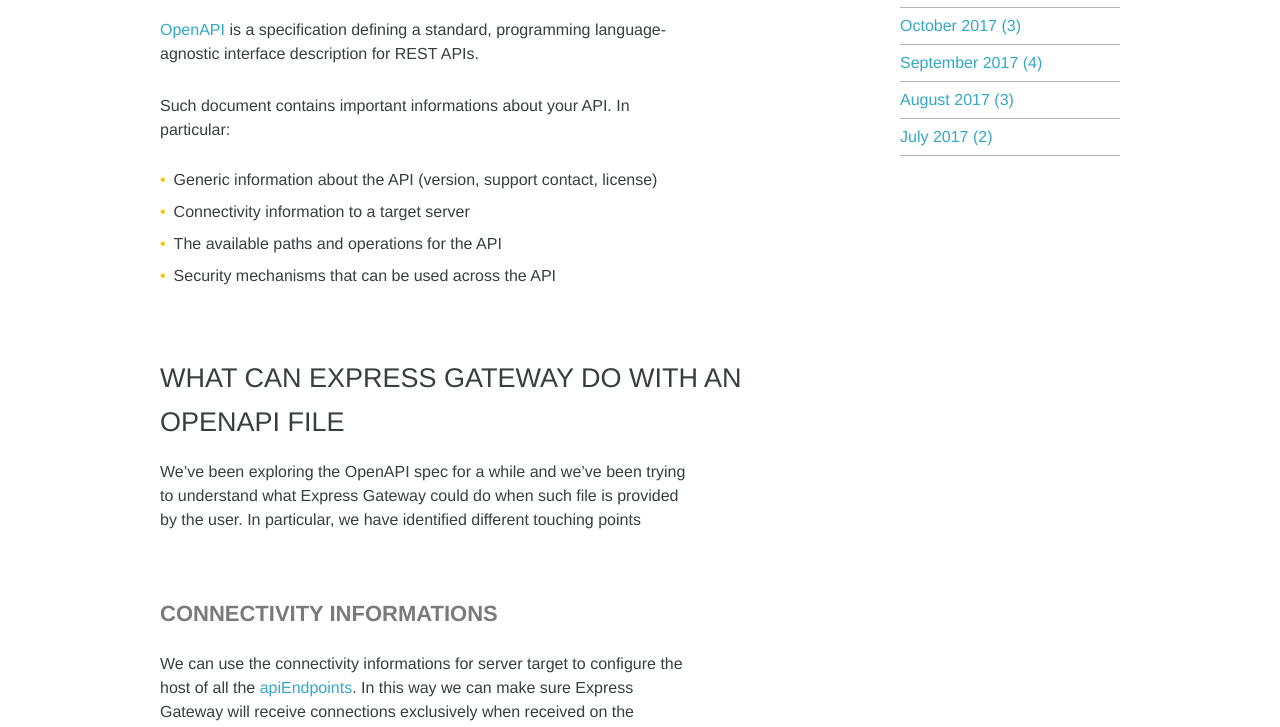
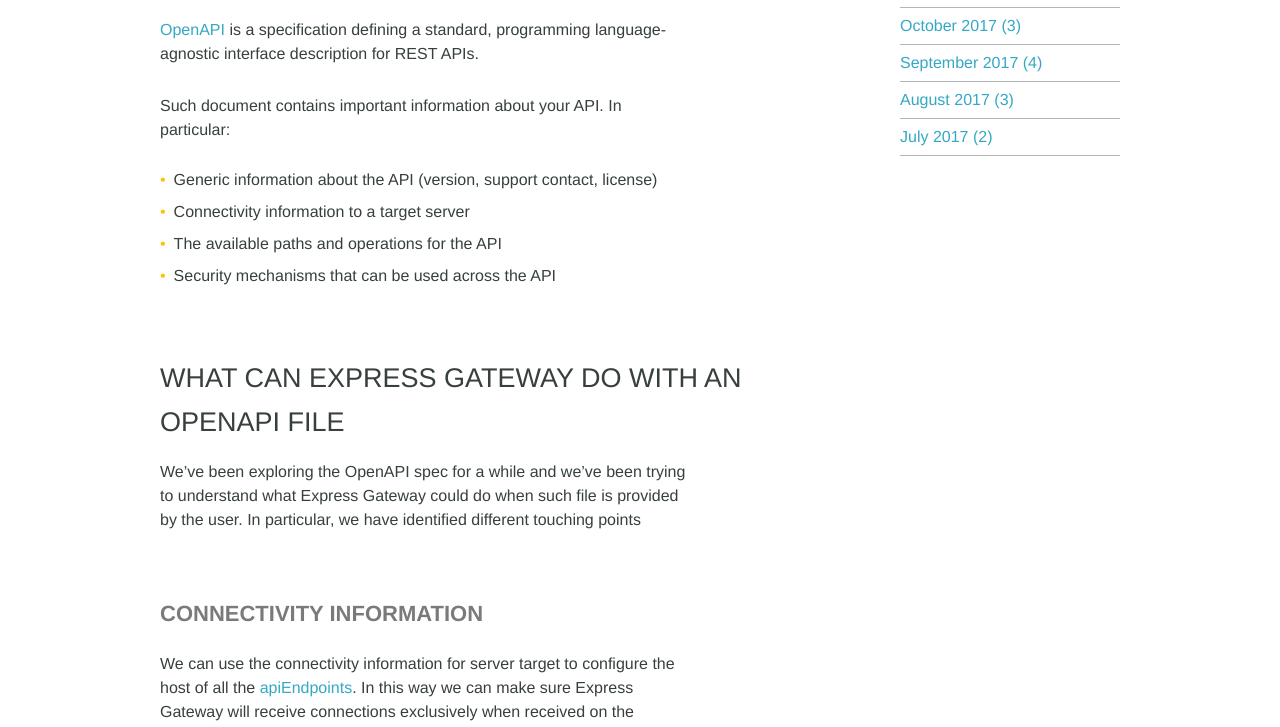
Before and after one commit to ExpressGateway/express-gateway.io, a Jekyll site: the page built from _posts/2018-08-14-openapi-support-eg.markdown, in a window 1280 px wide and 1400 px high. Shown: the part 659-1386 px from the top of the window. Built offline with Jekyll 4.4.1, drawn with Linux system fonts in a browser that asks for light colours; nearby versions of some CDN libraries; some web fonts are replaced; comment, search, counter and statistics services are not loaded.

Commit message:
Typo — it's information

```diff
--- a/_posts/2018-08-14-openapi-support-eg.markdown
+++ b/_posts/2018-08-14-openapi-support-eg.markdown
@@ -23,7 +23,7 @@
 
 [OpenAPI][openapi] is a specification defining a standard, programming language-agnostic interface description for REST APIs.
 
-Such document contains important informations about your API. In particular:
+Such document contains important information about your API. In particular:
 
 - Generic information about the API (version, support contact, license)
 - Connectivity information to a target server
@@ -35,9 +35,9 @@
 We've been exploring the OpenAPI spec for a while and we've been trying to understand what Express Gateway could do
 when such file is provided by the user. In particular, we have identified different touching points
 
-#### Connectivity informations
+#### Connectivity information
 
-We can use the connectivity informations for server target to configure the host of all the [apiEndpoints][apiEndpoints]. In this way we can make sure Express Gateway will receive connections exclusively when received on the specified host.
+We can use the connectivity information for server target to configure the host of all the [apiEndpoints][apiEndpoints]. In this way we can make sure Express Gateway will receive connections exclusively when received on the specified host.
 
 #### Paths
 
```
